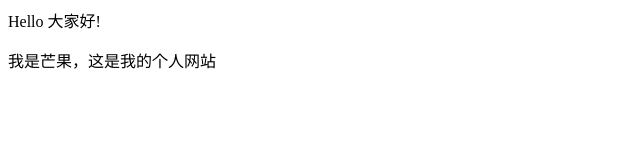
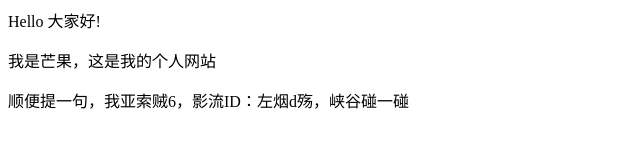
Before and after one commit to astranight/astranight.github.io, a plain HTML site: page index.html in a window 1280 px wide. Shown: the whole page, without its empty margins (0-640 px from the left). Drawn offline with Linux system fonts and the light colour scheme.

Commit message:
Update index.html

```diff
--- a/index.html
+++ b/index.html
@@ -1,2 +1,3 @@
 <p>Hello 大家好!</p>
 <p>我是芒果，这是我的个人网站</p>
+<p>顺便提一句，我亚索贼6，影流ID：左烟d殇，峡谷碰一碰</p>
```
